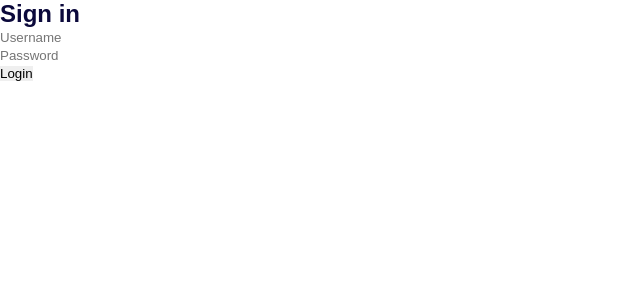
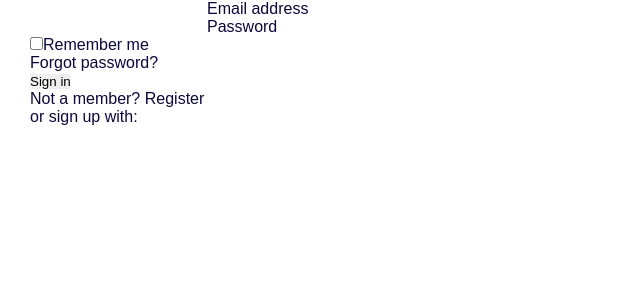
Before and after one commit to giangnvthe/Giang_FE, a React (Create React App) app: page /login in a window 1280 px wide. Shown: the top 300 px of the page, without its empty margins (0-640 px from the left). Built offline with nearby package versions, Linux system fonts and the light colour scheme.

Commit message:
Add login.jsx

```diff
--- a/package.json
+++ b/package.json
@@ -6,6 +6,7 @@
     "@testing-library/jest-dom": "^5.16.5",
     "@testing-library/react": "^13.4.0",
     "@testing-library/user-event": "^13.5.0",
+    "mdb-react-ui-kit": "^5.1.0",
     "react": "^18.2.0",
     "react-dom": "^18.2.0",
     "react-router": "^6.8.0",
--- a/src/screens/Login.jsx
+++ b/src/screens/Login.jsx
@@ -1,20 +1,46 @@
 import React from "react";
-
+import {MDBContainer, MDBCol, MDBRow, MDBBtn, MDBIcon, MDBInput, MDBCheckbox } from 'mdb-react-ui-kit';
 
 
 export default function Login() {
+
   return (
-    <form action="#" class="sign-in-form">
-      <h2 class="title">Sign in</h2>
-      <div class="input-field">
-        <i class="fas fa-user"></i>
-        <input type="text" placeholder="Username" />
+    <MDBContainer className="p-3 my-5 d-flex flex-column w-50">
+
+    <MDBInput wrapperClass='mb-4' label='Email address' id='form1' type='email'/>
+    <MDBInput wrapperClass='mb-4' label='Password' id='form2' type='password'/>
+
+    <div className="d-flex justify-content-between mx-3 mb-4">
+      <MDBCheckbox name='flexCheck' value='' id='flexCheckDefault' label='Remember me' />
+      <a href="!#">Forgot password?</a>
+    </div>
+
+    <MDBBtn className="mb-4">Sign in</MDBBtn>
+
+    <div className="text-center">
+      <p>Not a member? <a href="#!">Register</a></p>
+      <p>or sign up with:</p>
+
+      <div className='d-flex justify-content-between mx-auto' style={{width: '40%'}}>
+        <MDBBtn tag='a' color='none' className='m-1' style={{ color: '#1266f1' }}>
+          <MDBIcon fab icon='facebook-f' size="sm"/>
+        </MDBBtn>
+
+        <MDBBtn tag='a' color='none' className='m-1' style={{ color: '#1266f1' }}>
+          <MDBIcon fab icon='twitter' size="sm"/>
+        </MDBBtn>
+
+        <MDBBtn tag='a' color='none' className='m-1' style={{ color: '#1266f1' }}>
+          <MDBIcon fab icon='google' size="sm"/>
+        </MDBBtn>
+
+        <MDBBtn tag='a' color='none' className='m-1' style={{ color: '#1266f1' }}>
+          <MDBIcon fab icon='github' size="sm"/>
+        </MDBBtn>
+
       </div>
-      <div class="input-field">
-        <i class="fas fa-lock"></i>
-        <input type="password" placeholder="Password" />
-      </div>
-      <input type="submit" value="Login" class="btn solid" />
-    </form>
-  );
+    </div>
+
+  </MDBContainer>
+  )
 }
--- a/src/style/index.css
+++ b/src/style/index.css
@@ -1,42 +1,52 @@
-*{
+* {
   margin: 0;
   padding: 0;
   border: 0;
   vertical-align: baseline;
   box-sizing: border-box;
 }
+
 /* HTML5 display-role reset for older browsers */
 article, aside, details, figcaption, figure,
 footer, header, hgroup, menu, nav, section {
   display: block;
 }
+
 ol, ul {
   list-style: none;
 }
+
 blockquote, q {
   quotes: none;
 }
+
 blockquote:before, blockquote:after,
 q:before, q:after {
   content: '';
   content: none;
 }
+
 table {
   border-collapse: collapse;
   border-spacing: 0;
 }
+
 a {
-    text-decoration: none!important;
+  text-decoration: none !important;
   color: #0B093B;
 }
+
 a:hover {
   color: #fd9309;
 }
+
 input:-webkit-autofill {
-    -webkit-box-shadow:0 0 0 50px #fff inset; /* Change the color to your own background color */
+  -webkit-box-shadow: 0 0 0 50px #fff inset;
+  /* Change the color to your own background color */
   box-shadow: transparent;
   -webkit-text-fill-color: #fff;
 }
+
 body {
   background: #fff;
   color: #0B093B;
@@ -45,86 +55,107 @@
   font-size: 16px;
   font-weight: 400;
 }
+
 .container {
   width: 100%;
   max-width: 1500px;
   margin: 0 auto;
   padding: 0px 30px;
 }
+
 @media only screen and (max-width: 859px) {
   .container {
     padding: 0 15px;
   }
 }
+
 .regular {
-    font-weight: 400!important;
+  font-weight: 400 !important;
 }
+
 .semiBold {
-    font-weight: 600!important;
+  font-weight: 600 !important;
 }
+
 .extraBold {
-    font-weight: 800!important;
+  font-weight: 800 !important;
 }
 
 /* HELLPERS */
 .textCenter {
   text-align: center
 }
+
 .animate {
   transition: 0.3s ease;
 }
+
 .pointer {
   cursor: pointer;
 }
+
 .relative {
   position: relative;
 }
+
 .textCenter {
   text-align: center;
 }
+
 .textLeft {
   text-align: left;
 }
+
 .textRight {
   text-align: right;
 }
+
 .x100 {
   width: 100%;
 }
+
 .active {
   border-bottom: 2px solid #fd9309;
   color: #fd9309;
 }
+
 .tag {
   padding: 5px 10px;
   margin: 10px 0;
 }
+
 .shadow {
-    box-shadow: 0 0 11px rgba(237, 232, 237, 0.5)  ;
-    -webkit-box-shadow: 0 0 11px rgba(237, 232, 237, 0.5)  ;
-    -moz-box-shadow: 0 0 11px rgba(237, 232, 237, 0.5)  ;
+  box-shadow: 0 0 11px rgba(237, 232, 237, 0.5);
+  -webkit-box-shadow: 0 0 11px rgba(237, 232, 237, 0.5);
+  -moz-box-shadow: 0 0 11px rgba(237, 232, 237, 0.5);
 }
+
 /* FLEXBOX */
 .flex {
   display: flex;
 }
+
 .flexSpaceCenter {
   display: flex;
   justify-content: space-between;
   align-items: center;
 }
+
 .flexNullCenter {
   display: flex;
   align-items: center;
 }
+
 .flexColumn {
   flex-direction: column;
 }
+
 .flexCenter {
   display: flex;
   justify-content: center;
   align-items: center;
 }
+
 .flexSpaceNull {
   display: flex;
   justify-content: space-between;
@@ -134,126 +165,183 @@
 .font11 {
   font-size: 0.688rem;
 }
+
 .font12 {
   font-size: 0.75rem;
 }
+
 .font13 {
   font-size: 0.813rem;
 }
+
 .font14 {
   font-size: 0.875rem;
 }
+
 .font15 {
   font-size: 0.938rem;
 }
+
 .font18 {
   font-size: 1.125rem;
 }
+
 .font20 {
   font-size: 1.25rem;
 }
+
 .font25 {
   font-size: 1.563rem;
 }
+
 .font30 {
   font-size: 1.875rem;
 }
+
 .font40 {
   font-size: 2.5rem;
 }
+
 .font60 {
   font-size: 3.75rem;
   line-height: 4.5rem;
 }
+
 @media only screen and (max-width: 859px) {
   .font11 {
     font-size: 0.688rem;
   }
+
   .font12 {
     font-size: 0.688rem;
   }
+
   .font13 {
     font-size: 0.75rem;
   }
+
   .font14 {
     font-size: 0.813rem;
   }
+
   .font15 {
     font-size: 0.813rem;
   }
+
   .font18 {
     font-size: 0.938rem;
   }
+
   .font20 {
     font-size: 1.125rem;
   }
+
   .font25 {
     font-size: 1.25rem;
   }
+
   .font30 {
     font-size: 1.5rem;
   }
+
   .font40 {
     font-size: 1.875rem;
   }
+
   .font60 {
     font-size: 2.8rem;
   }
 }
+
 /* BORDER RADIUS */
 .radius8 {
   border-radius: 1rem;
 }
+
 .radius6 {
   border-radius: 0.6rem;
 }
+
 /* COLORS */
 .darkColor {
   color: #0B093B;
 }
+
 .purpleColor {
   color: #fd9309;
 }
+
 .orangeColor {
   color: #F2B300;
 }
+
 .lightColor {
   color: #F5F5F5;
 }
+
 .coralColor {
   color: #C4FFFF;
 }
+
 .greenColor {
   color: #49CB86;
 }
+
 .greyColor {
   color: #707070;
 }
+
 .whiteColor {
   color: #fff;
 }
+
 /* BACKGROUNDS */
 .darkBg {
   background-color: #211207;
 }
+
 .purpleBg {
   background-color: #fd9309;
 }
+
 .orangeBg {
   background-color: #F2B300;
 }
+
 .lightBg {
   background-color: #F5F5F5;
 }
+
 .coralBg {
   background-color: #C4FFFF;
 }
+
 .greenBg {
   background-color: #49CB86;
 }
+
 .greyBg {
   background-color: #707070;
 }
+
 .whiteBg {
   background-color: #fff;
 }
+
+.divider:after,
+.divider:before {
+  content: "";
+  flex: 1;
+  height: 1px;
+  background: #eee;
+}
+
+.h-custom {
+  height: calc(100% - 73px);
+}
+
+@media (max-width: 450px) {
+  .h-custom {
+    height: 100%;
+  }
+}
```
Also changed, not shown: 1 other file (tests, documents, lock files or other folders). Lines whose indentation alone changed are shown as unchanged.
